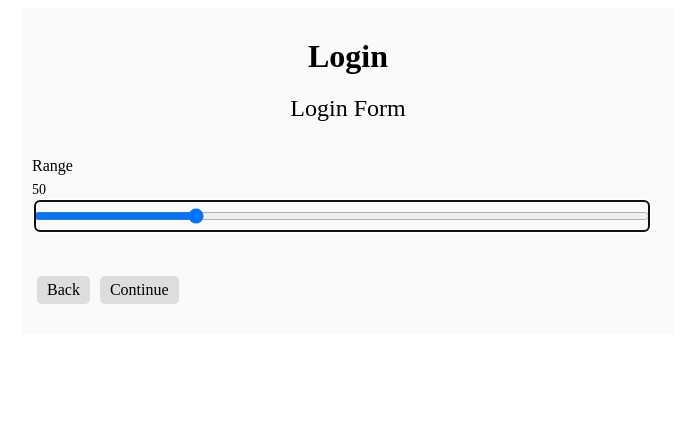
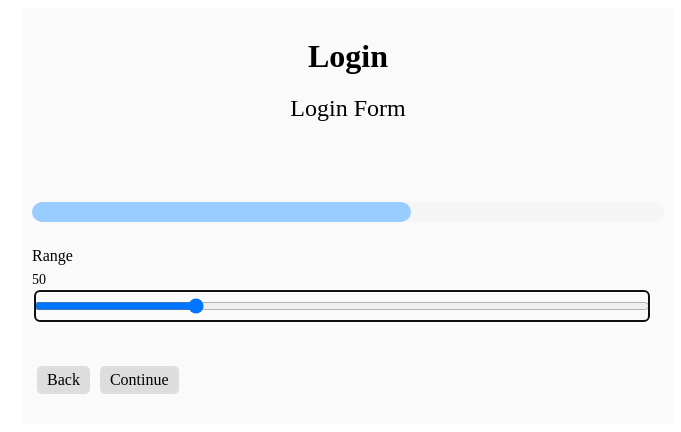
Before and after one commit to nettantra/llama-forms-react, a React (Create React App) app: page / in a window 1280 px wide. Shown: the top 432 px of the page, without its empty margins (302-983 px from the left). Built offline with nearby package versions, Linux system fonts and the light colour scheme.

Commit message:
impliment onNext function for every step and fix progress bar text

```diff
--- a/src/App.js
+++ b/src/App.js
@@ -21,7 +21,29 @@ function App() {
             title: 'Login',
             description: 'Login Form',
             wizard: true,
-            ProgressBar:false,
+            wizardOptions : {
+              1: {
+                title: 'Login',
+                description: 'Login Form',
+                onNext : login_test
+              },
+              2: {
+                title: 'Register',
+                description: 'Register Form',
+                onNext : login_test
+              },
+              3: {
+                title: 'Registersas',
+                description: 'Register Form',
+                onNext : login_test
+              },
+              5: {
+                title: 'Forgot Password',
+                description: 'Forgot Password Form',
+                onNext : login_test
+              }
+            },
+            ProgressBar:true,
             progressBarColor:"",
             progressBarHeight: "",
             progressBarText:"",
@@ -30,9 +52,7 @@ function App() {
             prevButtonText:"Back",
             nextButtonText:"Continue",
             submitButtonText:"Done",
-            //srikant
             initialStep:3,
-            //srikant
             properties: {
               email: {
                 type: 'string',
@@ -229,20 +249,6 @@ function App() {
             dataRange: 50,
           }}
           onSubmit={login_test}
-          // onClick = {{
-          //   1 : handleChange,
-          //   2 : () => {
-          //     alert("you have clicked in 2nd step")
-          //     // handle()
-          //   },
-          //   // 3 : () => {
-          //   //   console.log("click 3")
-          //   // },
-          //   // 4 : () => {
-          //   //   console.log("click 4")
-          //   // },
-          //   // 5: handleChange
-          // }}
         />
       </div>
   );
--- a/src/llama/components/Fields/CheckBoxField.jsx
+++ b/src/llama/components/Fields/CheckBoxField.jsx
@@ -66,7 +66,7 @@ export default function CheckBoxField(props) {
         </p>
       </div>
 
-      <style jsx>{`
+      <style jsx="true">{`
         input[type="checkbox"]:checked + label {
           color: #777;
           transition: all 0.2s ease;
--- a/src/llama/components/Fields/DropDownField.jsx
+++ b/src/llama/components/Fields/DropDownField.jsx
@@ -79,7 +79,7 @@ export default function DropDownField(props) {
         </div>
       </div>
 
-      <style jsx>
+      <style jsx="true">
         {`
           select:focus {
             outline: none;
--- a/src/llama/components/Fields/RadioField.jsx
+++ b/src/llama/components/Fields/RadioField.jsx
@@ -59,7 +59,7 @@ export default function RadioField(props) {
         }}>{properties["description"]}</p>
       </div>
 
-      <style jsx>{`
+      <style jsx="true">{`
         [type="radio"]:checked,
         [type="radio"]:not(:checked) {
           position: absolute;
--- a/src/llama/components/Form/multipleForm.jsx
+++ b/src/llama/components/Form/multipleForm.jsx
@@ -3,32 +3,22 @@ import RenderForm from "./renderForm";
 import React from 'react';
 
 export default function MultipleForm(props) {
-  //srikant
+
   const [step, setStep] = useState(props.initialStep ?? 1);
-  //srikant
+
   const [alert, setAlert] = useState(false);
   const [alertMsg, setAlertMsg] = useState("");
 
   const fields = props.fields;
   const data = props.parentState;
   let fieldSet = props.wizardStepSet;
-  // let currentOnClick = props.onClick;
-  // console.log("fieldSet",currentOnClick);
-
-  // console.log("fields",currentOnClick[step]);
-  // // find the key from fieldset
-  //   for (let i in fieldSet) {
-  //     console.log("i",i);
-  //   }
-
 
   const alertRender = () => {
     return <p style={{ width: '100%', backgroundColor: "#ffc3b2", color: "#902100", padding: "5px 10px", fontSize: "16px", fontWeight: "300", fontFamily: "Nunito Sans", border: "none", borderRadius: "5px", textAlign: "center" }}>{alertMsg}</p>
   }
 
-  const handleNext = () => {
+  const handleNext = async() => {
     let currentFields = fieldSet[step];
-    // console.log("currentFields",currentFields);
     for (let i in currentFields) {
       if (
         data[currentFields[i]].value === "" &&
@@ -52,8 +42,13 @@ export default function MultipleForm(props) {
         return;
       }
     }
-    // eval(props.onclick());
-    // eval(currentOnClick[step]? currentOnClick[step]() : null)
+    let finalData = {};
+    for (let key in data) {
+      finalData[key] = data[key].value
+    }
+
+    props?.wizardStepOptions && props?.wizardStepOptions[step]?.onNext && await props?.wizardStepOptions[step]?.onNext(finalData)
+
     setStep(step + 1);
     props.step(step + 1);
   };
--- a/src/llama/components/Progress.jsx
+++ b/src/llama/components/Progress.jsx
@@ -35,7 +35,7 @@ export const Progress = ({ height, ProgressBar ,subProgressBar, color, text, tex
       ProgressBar?
       <div style={Parentdiv}>
         <div style={Childdiv}>
-          <span style={progresstext}>{text ? text : "Progress . . ."}</span>
+          <span style={progresstext}>{text}</span>
         </div>
       </div>
       : null
--- a/src/llama/index.jsx
+++ b/src/llama/index.jsx
@@ -10,7 +10,7 @@ export const LlamaForm = (props) => {
     const [fieldList, setFieldList] = useState([])
     const [data, setData] = useState({})
     const [wizardStepSet, setWizardStepSet] = useState({})
-    const [step, setStep] = useState(1);
+    const [step, setStep] = useState(props.schema?.initialStep ?? 1);
 
     //loop through the fields and set the data
     const customizeData = (fields) => {
@@ -55,10 +55,6 @@ export const LlamaForm = (props) => {
         customizeData(tempFields)
     }
 
-    const onclick = (e) => {
-        alert("you have clicked")
-    }
-
     useEffect(() => {
         structureData()
     }, [])
@@ -74,12 +70,9 @@ export const LlamaForm = (props) => {
                     wizardStepSet={wizardStepSet}
                     onSubmit={props.onSubmit}
                     step={setStep}
-                    // onclick={onclick}
-                    // onClick= {props.onClick}
                     button={{"next":props.schema.nextButtonText, "previous":props.schema.prevButtonText, "submit":props.schema.submitButtonText}}
-                    //srikant
                     initialStep={props?.schema?.initialStep}
-                    //srikant
+                    wizardStepOptions = {props?.schema?.wizardOptions}
                 />
             )
         }
```
